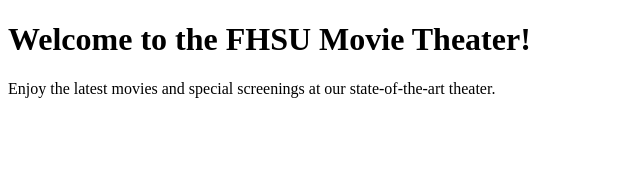
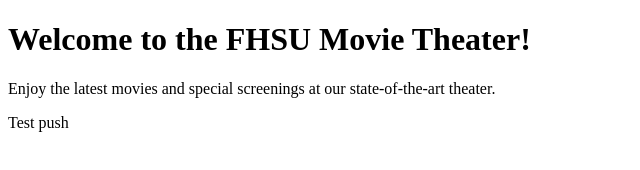
Before and after one commit to SrgtKillerSpark/fhsumovietheaterwebsite, a plain HTML site: page index.html in a window 1280 px wide. Shown: the full height of the page, 0-640 px from the left. Drawn offline with Linux system fonts and the light colour scheme.

Commit message:
testing git

```diff
--- a/index.html
+++ b/index.html
@@ -8,6 +8,6 @@
 <body>
     <h1>Welcome to the FHSU Movie Theater!</h1>
     <p>Enjoy the latest movies and special screenings at our state-of-the-art theater.</p>
-
+    <p> Test push </p>
 
 </html>
```
